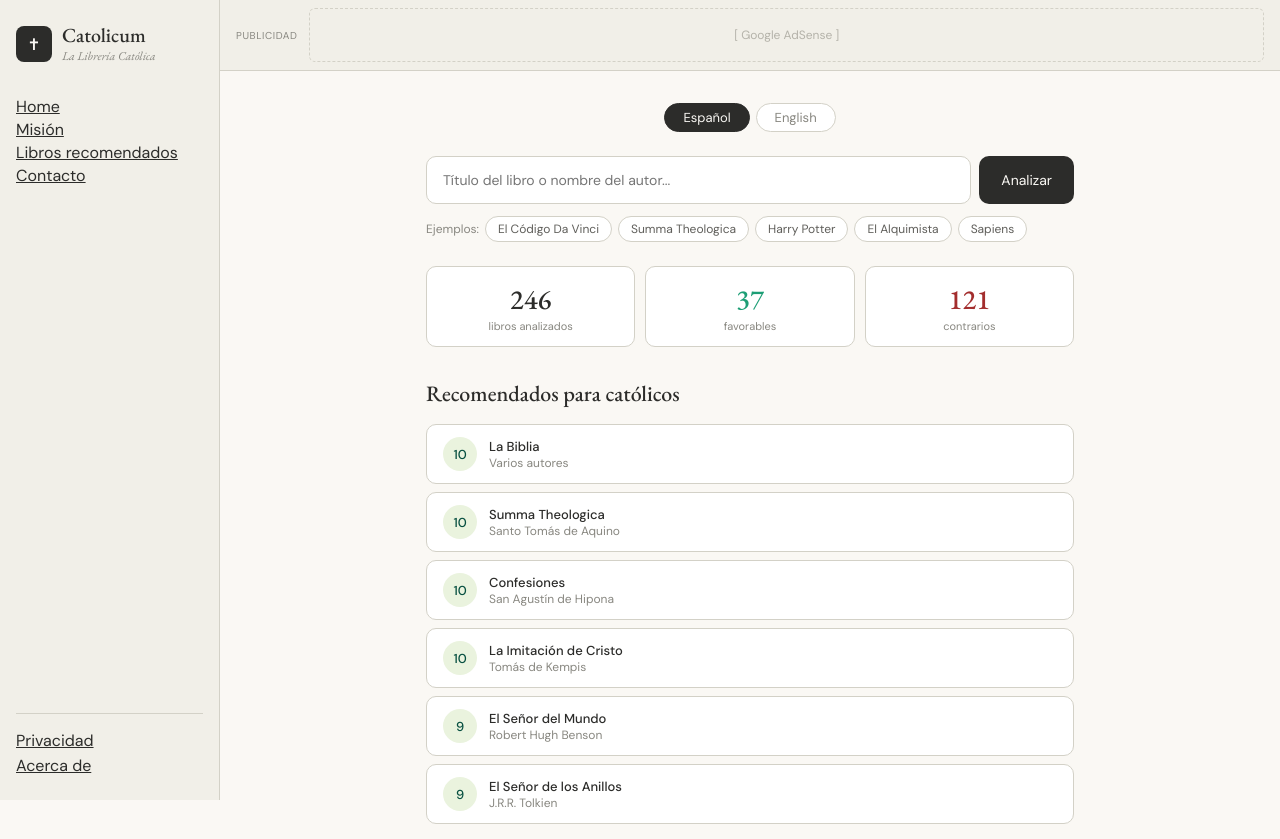
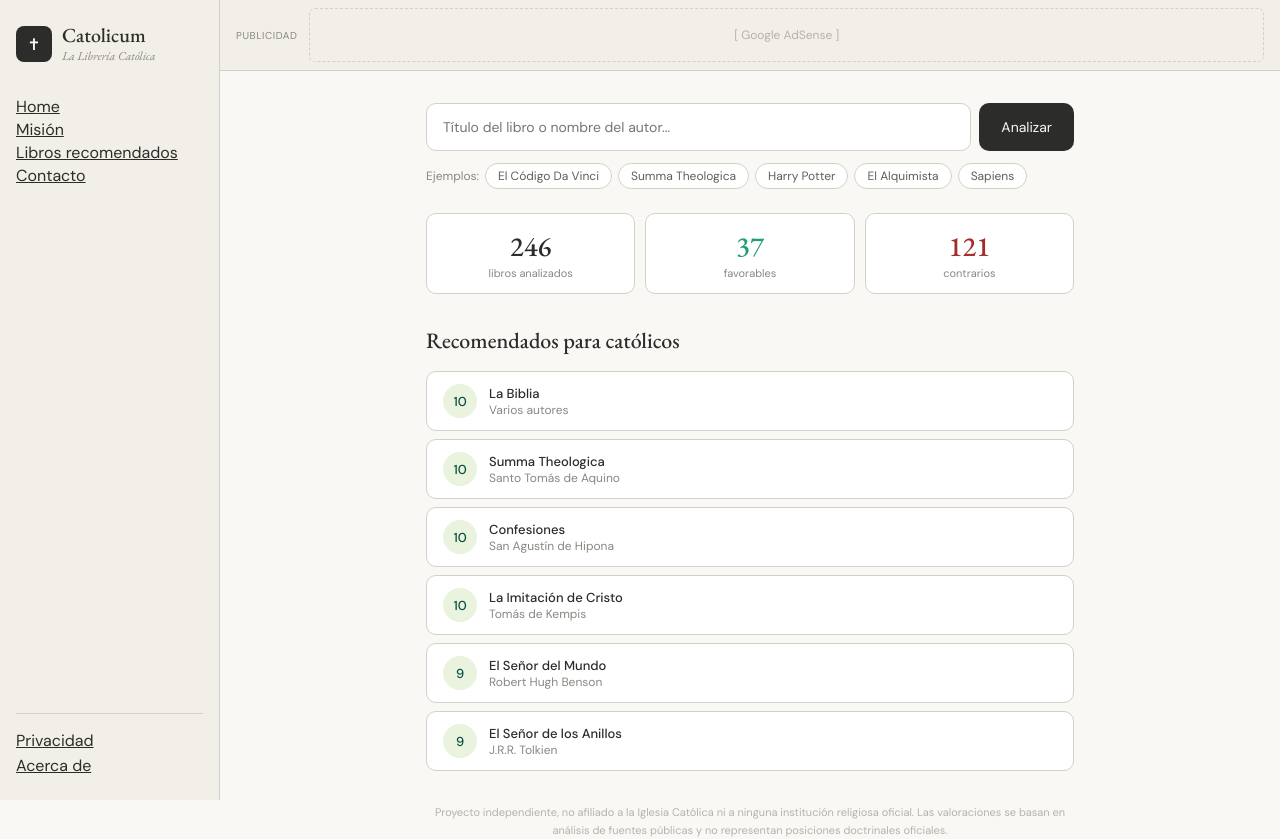
Before and after one commit to Catolicum/Catolicum, a Next.js app: page / in a window 1280 px wide. Shown: the top 839 px of the page. Built offline with nearby package versions, Linux system fonts and the light colour scheme.

Commit message:
eliminar versión inglés

```diff
--- a/pages/index.js
+++ b/pages/index.js
@@ -28,7 +28,7 @@ export default function Home() {
   const [query, setQuery] = useState("");
   const [result, setResult] = useState(null);
   const [searched, setSearched] = useState(false);
-  const [lang, setLang] = useState("es");
+  const lang = "es";
   const [menuOpen, setMenuOpen] = useState(false);
 
   function handleSearch(q) {
@@ -48,10 +48,7 @@ export default function Home() {
     if (e.key === "Enter") handleSearch(query);
   }
 
-  const examples =
-    lang === "es"
-      ? ["El Código Da Vinci", "Summa Theologica", "Harry Potter", "El Alquimista", "Sapiens"]
-      : ["The Da Vinci Code", "Lord of the Rings", "Harry Potter", "The God Delusion", "Sapiens"];
+  const examples = ["El Código Da Vinci", "Summa Theologica", "Harry Potter", "El Alquimista", "Sapiens"];
 
   const st = result ? getScoreStyle(result.s) : null;
 
@@ -130,21 +127,6 @@ export default function Home() {
           </div>
 
           <main className="main">
-
-            <div className="lang-row">
-              <button
-                className={`lang-btn ${lang === "es" ? "active" : ""}`}
-                onClick={() => { setLang("es"); setSearched(false); setResult(null); setQuery(""); }}
-              >
-                Español
-              </button>
-              <button
-                className={`lang-btn ${lang === "en" ? "active" : ""}`}
-                onClick={() => { setLang("en"); setSearched(false); setResult(null); setQuery(""); }}
-              >
-                English
-              </button>
-            </div>
 
             <div className="search-wrap">
               <div className="search-row">
@@ -406,16 +388,6 @@ export default function Home() {
           flex: 1; text-align: center; font-size: 12px; color: #B4B2A9;
           padding: 18px 0; border: 0.5px dashed #D3D1C7; border-radius: 6px;
         }
-
-        .lang-row { display: flex; gap: 6px; justify-content: center; margin-bottom: 1.5rem; }
-        .lang-btn {
-          padding: 5px 18px; border-radius: 20px; font-size: 13px;
-          border: 0.5px solid #D3D1C7; background: #fff;
-          color: #888780; cursor: pointer; transition: all .15s;
-          font-family: 'DM Sans', sans-serif;
-        }
-        .lang-btn.active { background: #2C2C2A; color: #FAF8F4; border-color: #2C2C2A; }
-
         .search-wrap { margin-bottom: 1.5rem; }
         .search-row { display: flex; gap: 8px; margin-bottom: .75rem; }
         .search-input {
```
